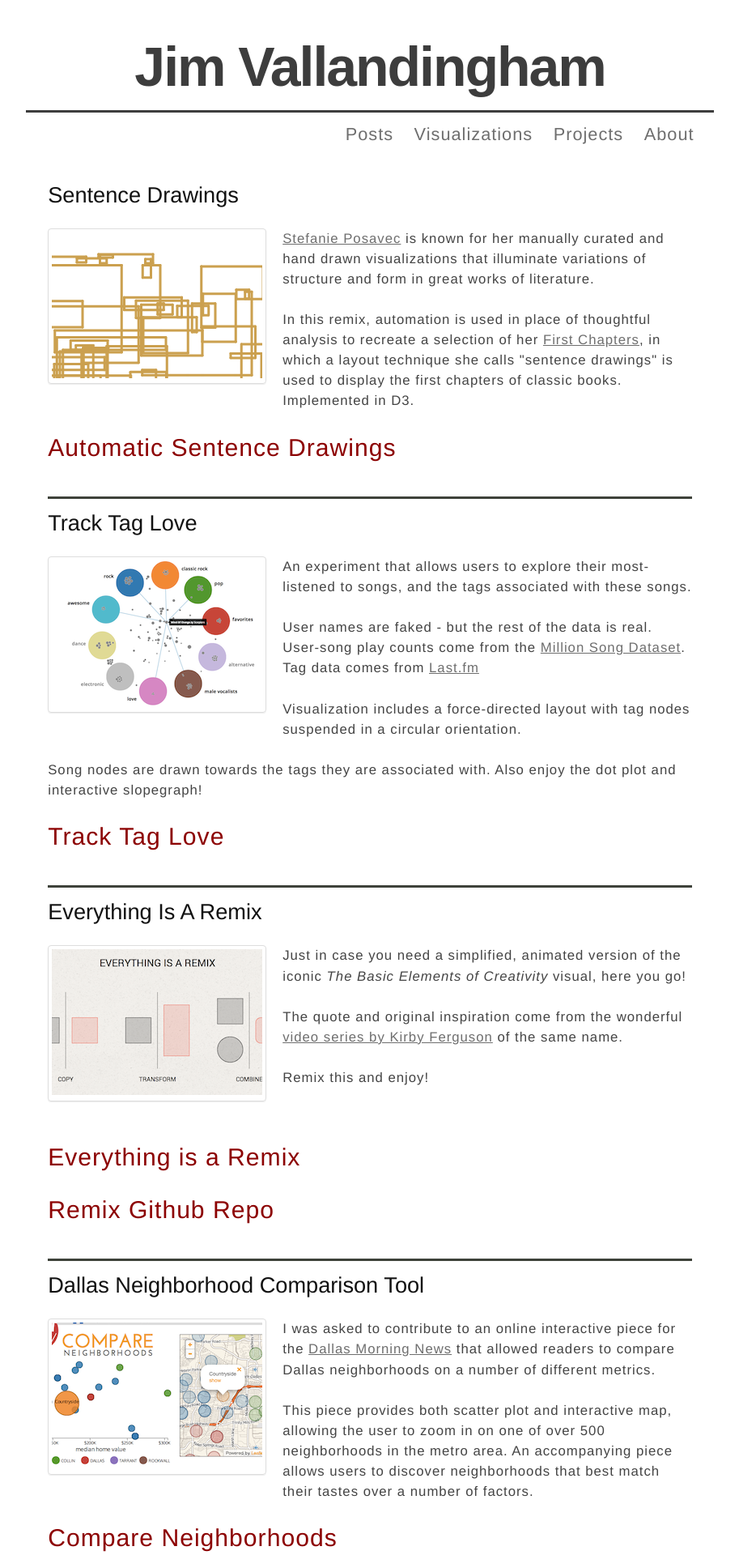
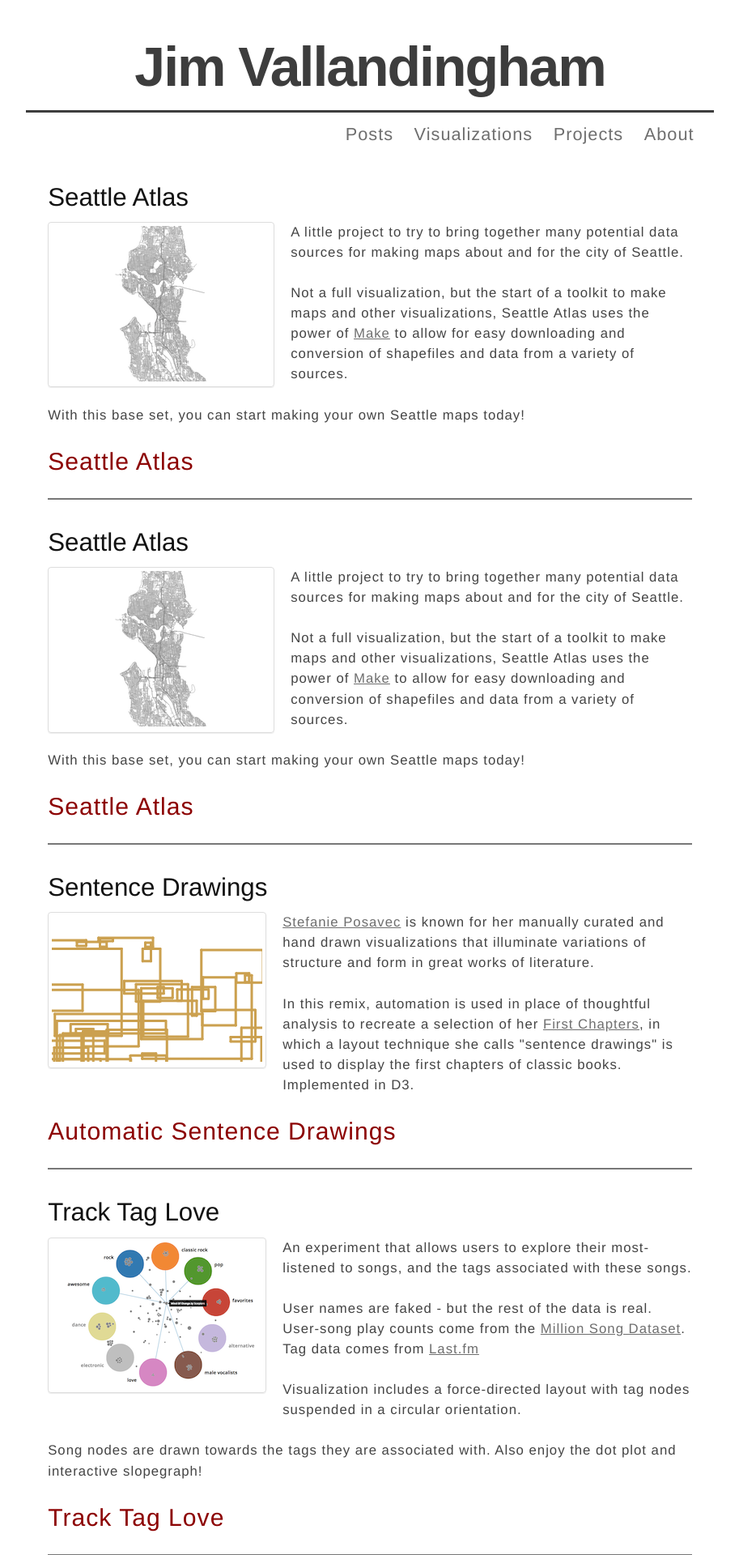
Before and after one commit to vlandham/vlandham.github.com, a Jekyll site: the page built from vis/index.html, in a window 1280 px wide. Shown: the top 1920 px of the page at 81% size, without its empty margins (183-1096 px from the left). Built offline with Jekyll 4.4.1, drawn with Linux system fonts in a browser that asks for light colours; some web fonts are replaced; Markdown is read by kramdown in place of the engine named in the settings.

Commit message:
change look a bit. add seattle atlas

```diff
--- a/css/blueprint/screen.css
+++ b/css/blueprint/screen.css
@@ -27,7 +27,7 @@ html {font-size:100.01%;}
 body {font-size:85%;color:#222;background:#fff;font-family:"Helvetica Neue", Arial, Helvetica, sans-serif;}
 h1, h2, h3, h4, h5, h6 {font-weight:normal;color:#111;}
 h1 {font-size:3em;line-height:1;margin-bottom:0.5em;}
-h2 {font-size:2em;margin-bottom:0.75em;}
+h2 {font-size:2.3em;margin-bottom:0.2em;}
 h3 {font-size:1.5em;line-height:1;margin-bottom:1em;}
 h4 {font-size:1.2em;line-height:1.25;margin-bottom:1.25em;}
 h5 {font-size:1em;font-weight:bold;margin-bottom:1.5em;}
--- a/css/style.css
+++ b/css/style.css
@@ -137,9 +137,9 @@ a.post_title:hover {
 }
 
 .section {
-  border-bottom: 3px solid #3E423A;
-  padding-bottom: 15px;
-  margin-bottom: 10px;
+  border-bottom: 2px solid #777;
+  padding-bottom: 0px;
+  margin-bottom: 30px;
 }
 
 pre {
--- a/vis/index.html
+++ b/vis/index.html
@@ -3,6 +3,26 @@ layout: default
 title: Visualizations
 ---
 
+<div name="seattle_atlas" id="seattle_atlas" class="section">
+  <h2>Seattle Atlas</h2>
+  <div class="thumbnail left">
+    <a href="https://github.com/vlandham/seattle-atlas"><img src="http://vallandingham.me/images/vis/seattle_atlas_thumb.png" alt="image for seattle atlas"/></a>
+  </div>
+  <p>A little project to try to bring together many potential data sources for making maps about and for the city of Seattle.</p>
+  <p>Not a full visualization, but the start of a toolkit to make maps and other visualizations, Seattle Atlas uses the power of <a href="http://bost.ocks.org/mike/make/">Make</a> to allow for easy downloading and conversion of shapefiles and data from a variety of sources.</p>
+  <p>With this base set, you can start making your own Seattle maps today!</p>
+  <p><a class="post_title" href="https://github.com/vlandham/seattle-atlas">Seattle Atlas</a></p>
+</div>
+<div name="seattle_atlas" id="seattle_atlas" class="section">
+  <h2>Seattle Atlas</h2>
+  <div class="thumbnail left">
+    <a href="https://github.com/vlandham/seattle-atlas"><img src="http://vallandingham.me/images/vis/seattle_atlas_thumb.png" alt="image for seattle atlas"/></a>
+  </div>
+  <p>A little project to try to bring together many potential data sources for making maps about and for the city of Seattle.</p>
+  <p>Not a full visualization, but the start of a toolkit to make maps and other visualizations, Seattle Atlas uses the power of <a href="http://bost.ocks.org/mike/make/">Make</a> to allow for easy downloading and conversion of shapefiles and data from a variety of sources.</p>
+  <p>With this base set, you can start making your own Seattle maps today!</p>
+  <p><a class="post_title" href="https://github.com/vlandham/seattle-atlas">Seattle Atlas</a></p>
+</div>
 <div name="sentence_drawings" id="sentence_drawings" class="section">
   <h2>Sentence Drawings</h2>
   <div class="thumbnail left">
```
Also changed, not shown: images/vis/seattle_atlas_thumb.png (added).
